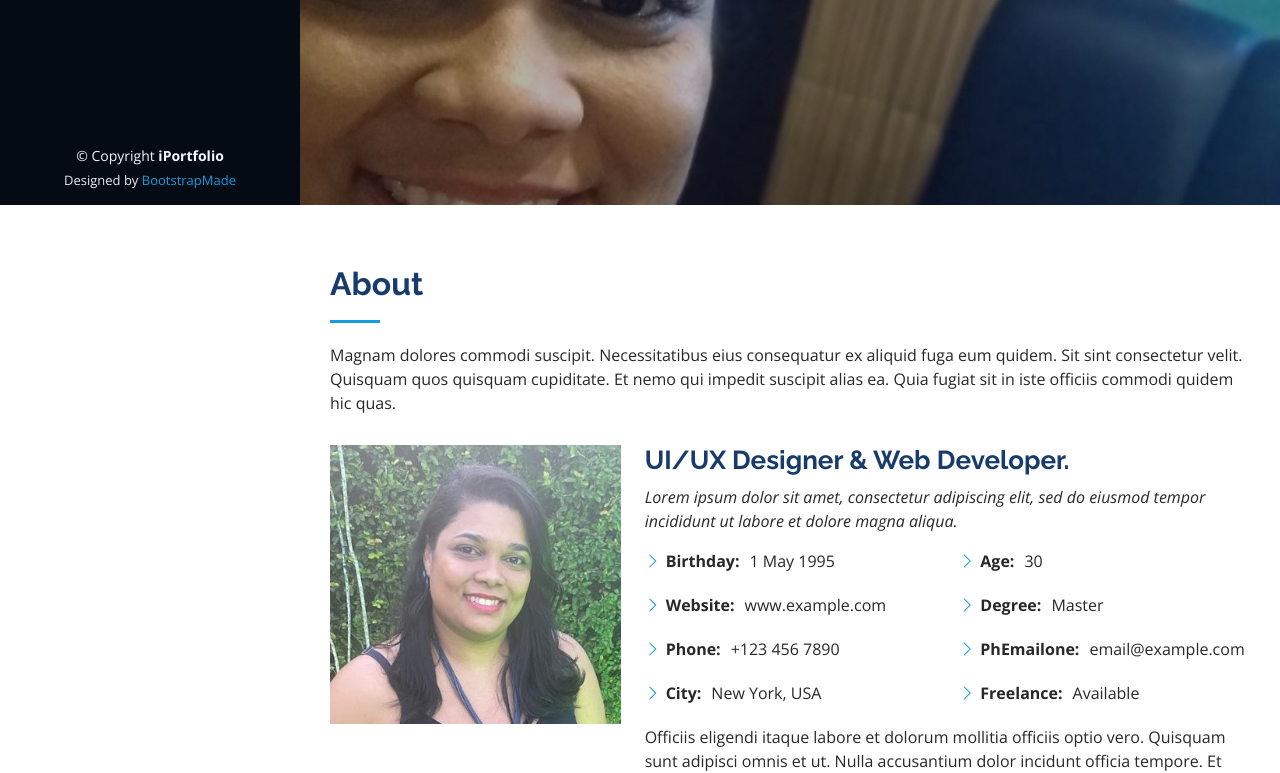
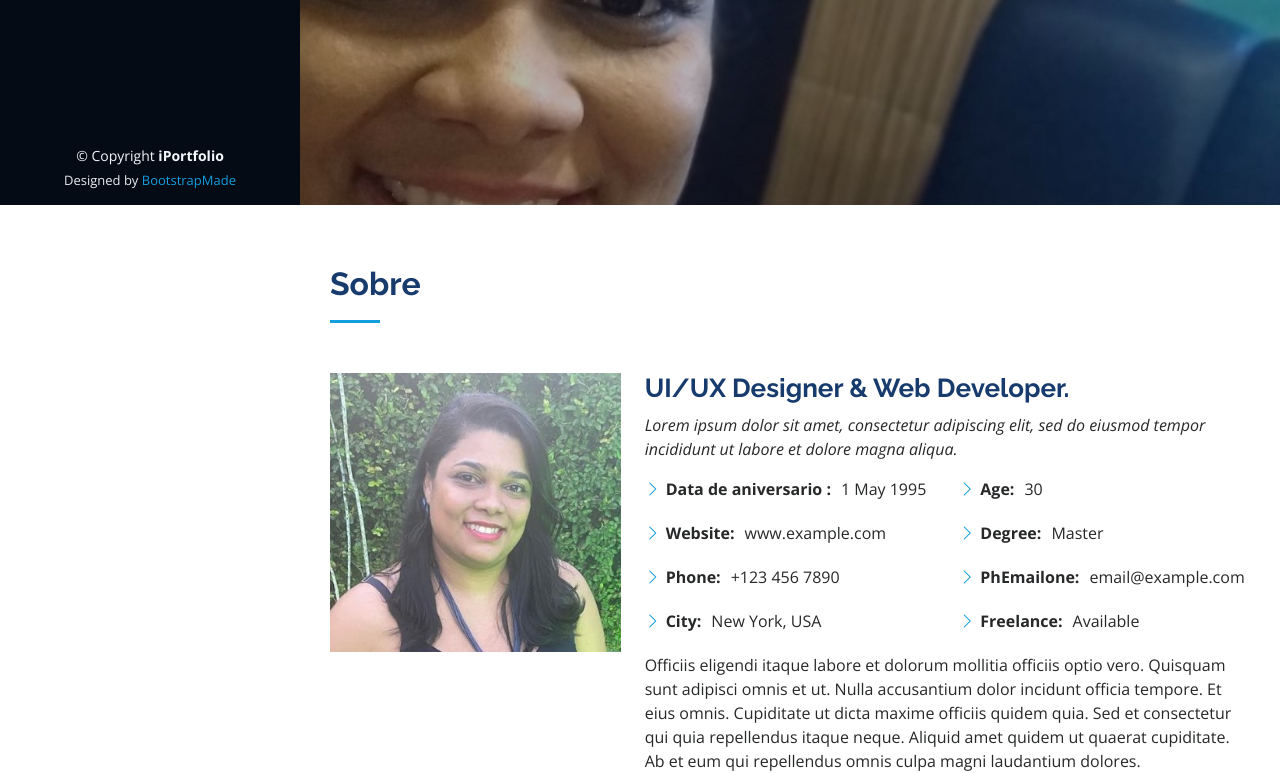
Before and after one commit to Daniele2024/portif-lio, a plain HTML site: page iPortfolio/index.html in a window 1280 px wide. Shown: the part 595-1368 px from the top of the page. Drawn offline with nearby package versions, Linux system fonts and the light colour scheme.

Commit message:
modificaçao traduçaos 2

```diff
--- a/iPortfolio/index.html
+++ b/iPortfolio/index.html
@@ -85,8 +85,8 @@
       <div class="container">
 
         <div class="section-title">
-          <h2>About</h2>
-          <p>Magnam dolores commodi suscipit. Necessitatibus eius consequatur ex aliquid fuga eum quidem. Sit sint consectetur velit. Quisquam quos quisquam cupiditate. Et nemo qui impedit suscipit alias ea. Quia fugiat sit in iste officiis commodi quidem hic quas.</p>
+          <h2>Sobre</h2>
+
         </div>
 
         <div class="row">
@@ -102,7 +102,7 @@
             <div class="row">
               <div class="col-lg-6">
                 <ul>
-                  <li><i class="bi bi-chevron-right"></i> <strong>Birthday:</strong> <span>1 May 1995</span></li>
+                  <li><i class="bi bi-chevron-right"></i> <strong>Data de aniversario :</strong> <span>1 May 1995</span></li>
                   <li><i class="bi bi-chevron-right"></i> <strong>Website:</strong> <span>www.example.com</span></li>
                   <li><i class="bi bi-chevron-right"></i> <strong>Phone:</strong> <span>+123 456 7890</span></li>
                   <li><i class="bi bi-chevron-right"></i> <strong>City:</strong> <span>New York, USA</span></li>
```
